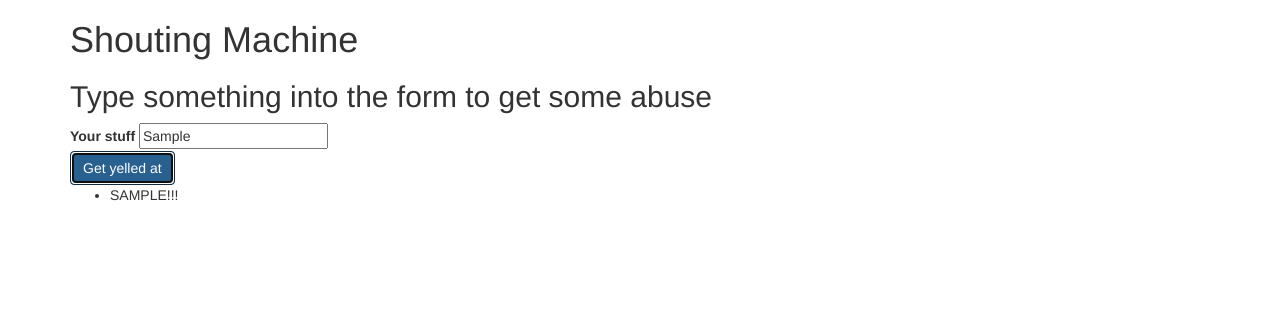
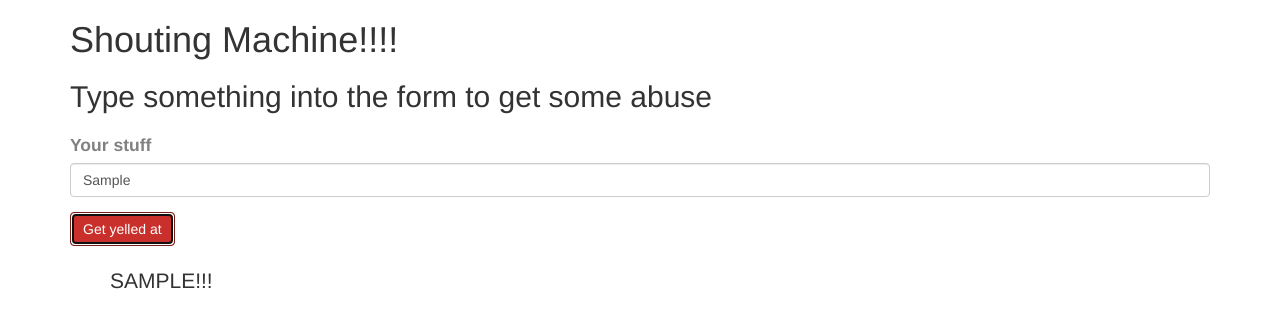
Before and after one commit to eyesicedover/shoutingmachine, a plain HTML site: page index.html in a window 1280 px wide. Both pictures are taken after typing "Sample" into the empty fields and a click on the button "Get yelled at". Drawn offline with Linux system fonts and the light colour scheme.

Commit message:
add styling to our form and list

```diff
--- a/css/styles.css
+++ b/css/styles.css
@@ -0,0 +1,18 @@
+ul {
+  list-style-type: none;
+  margin-top: 20px;
+}
+
+li {
+  font-size: 1.5em;
+  font-style: bold;
+}
+
+h2 {
+  margin-bottom: 20px;
+}
+
+label {
+  font-size: 1.25em;
+  color: grey;
+}
--- a/index.html
+++ b/index.html
@@ -9,15 +9,15 @@
   </head>
   <body>
     <div class="container">
-      <h1>Shouting Machine</h1>
+      <h1>Shouting Machine!!!!</h1>
       <h2>Type something into the form to get some abuse</h2>
       <div>
         <form id="shoutingForm">
-          <div>
+          <div class="form-group">
             <label for="userInput">Your stuff</label>
-            <input id="userInput" type="text">
+            <input id="userInput" class="form-control"  type="text">
           </div>
-          <button type="submit" class="btn btn-primary">Get yelled at</button>
+          <button type="submit" class="btn btn-danger">Get yelled at</button>
         </form>
       </div>
       <div>
```
Also changed, not shown: js/scripts.js (+1 -6 lines).
